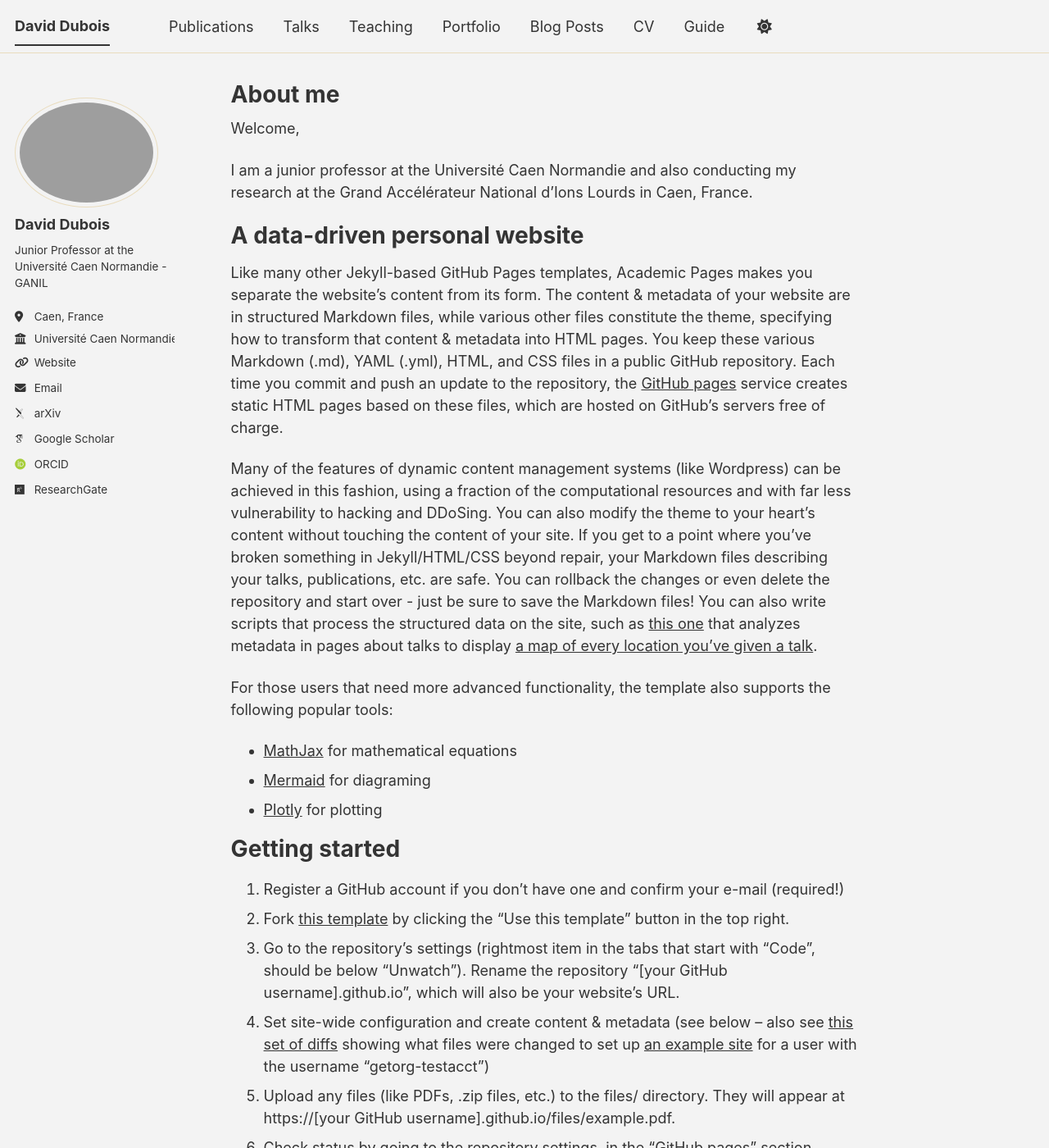
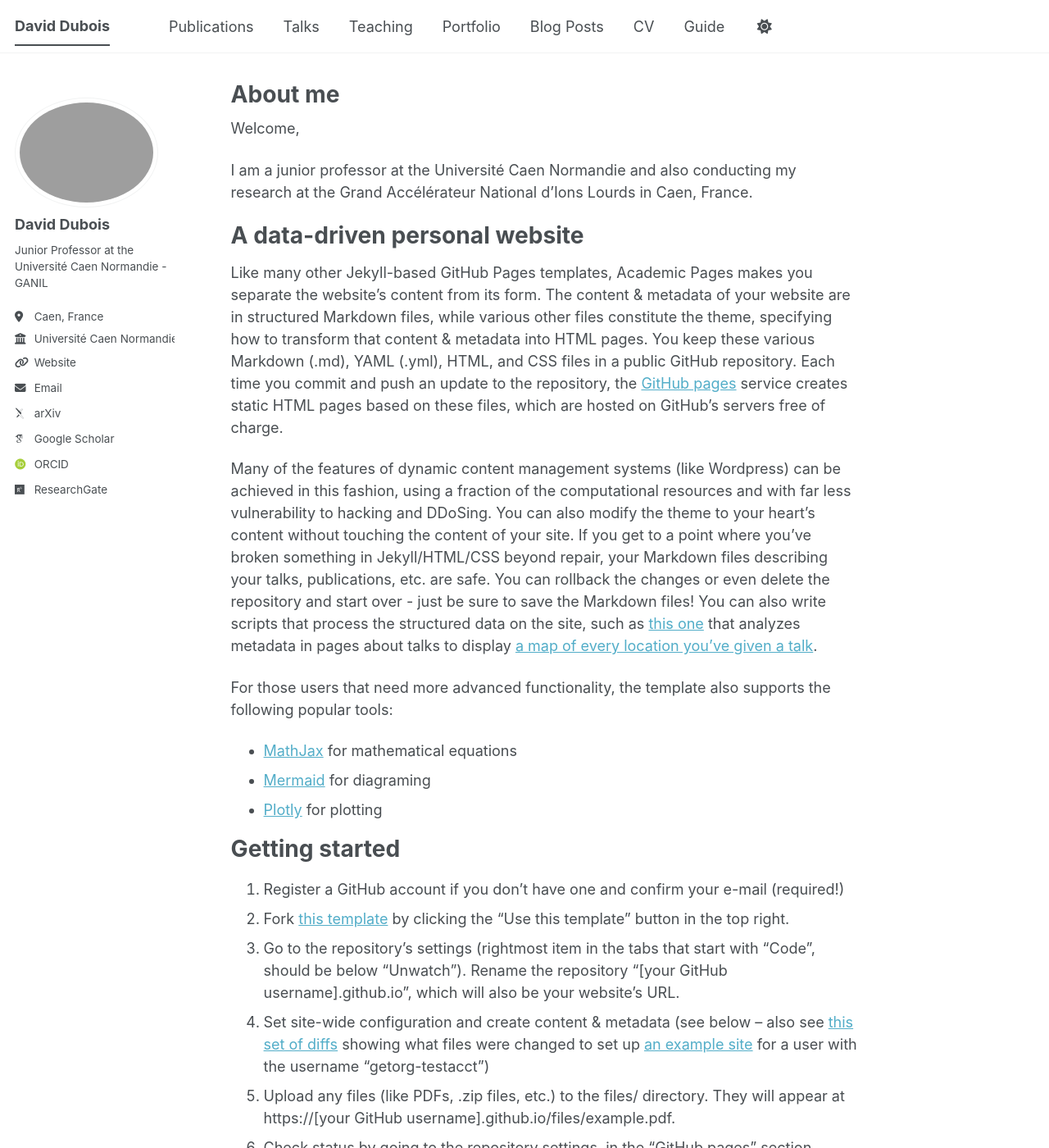
Before and after one commit to daviddubois5/daviddubois, a Jekyll site: the page built from _pages/about.md, in a window 1280 px wide and 1400 px high. Shown: the whole window at 82% size. Built offline with Jekyll 4.4.1, drawn with Linux system fonts in a browser that asks for light colours; some web fonts are replaced; a script bundle is joined from its source files by our own code; library files that are not in the unit come from our copies.

Commit message:
Update _config.yml

```diff
--- a/_config.yml
+++ b/_config.yml
@@ -8,7 +8,7 @@
 
 # Basic Site Settings
 locale                   : "en-US"
-site_theme               : "dirt" # The available themes options are "default", "air", "sunrise", "mint", "dirt" and "contrast"
+remote_theme               : "dirt" # The available themes options are "default", "air", "sunrise", "mint", "dirt" and "contrast"
 title                    : "David Dubois"
 title_separator          : "-"
 name                     : &name "David Dubois"
```
